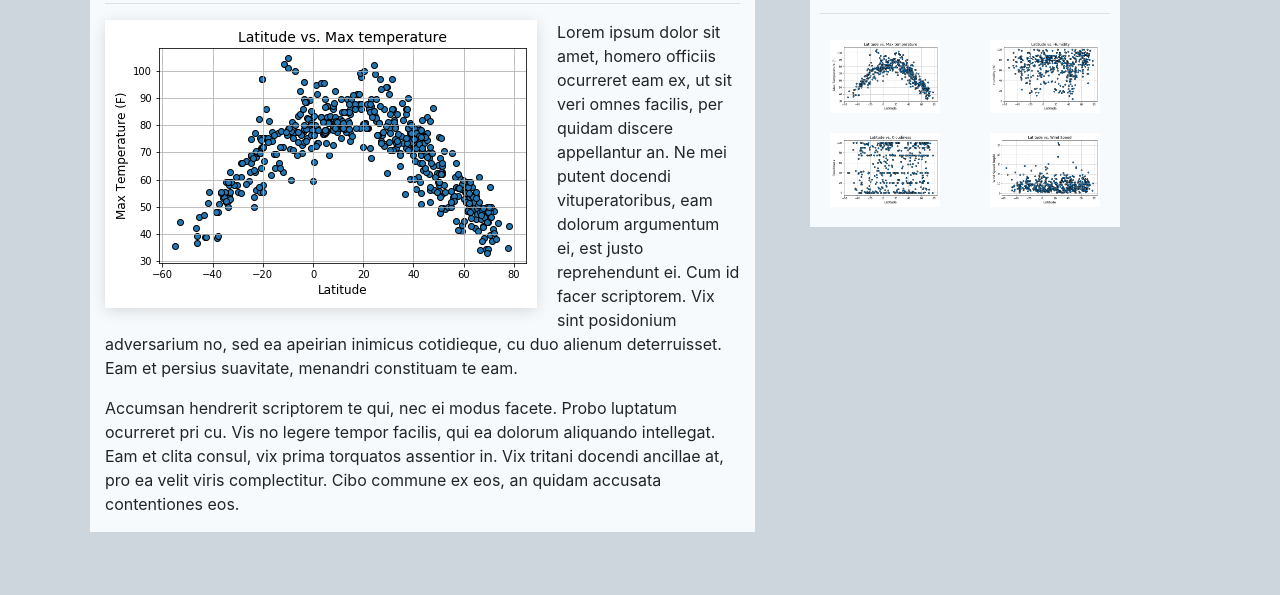
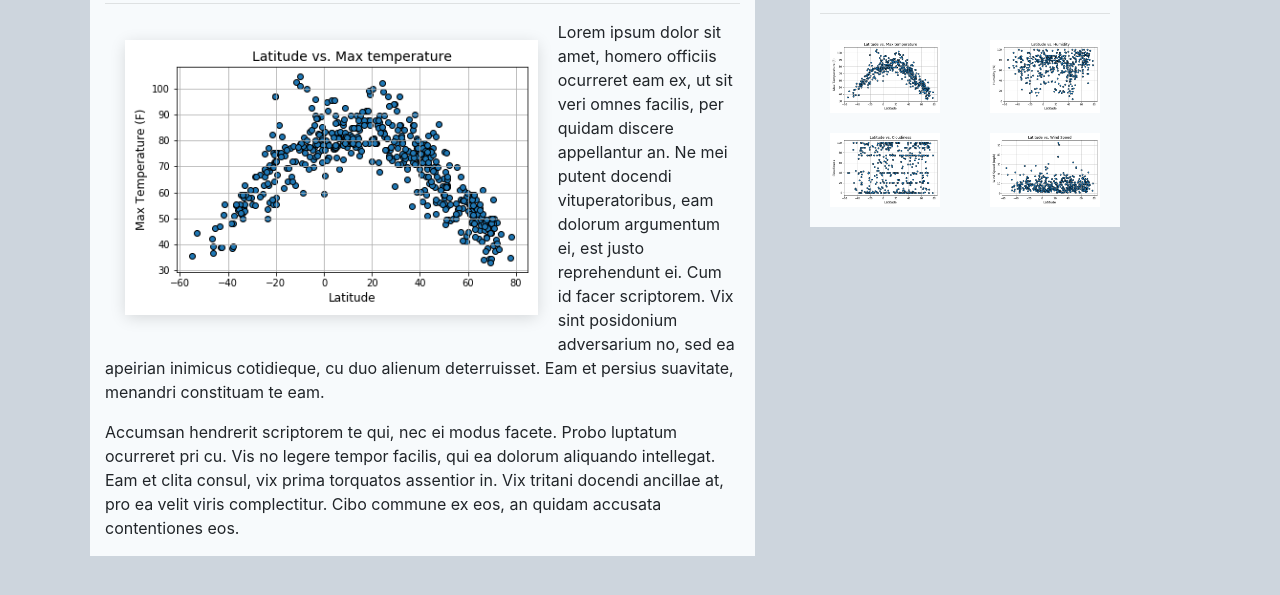
Before and after one commit to loganbonsignore/web-design-challenge, a plain HTML site: page WebVisualizations/index.html in a window 1280 px wide. Shown: the part 205-800 px from the top of the page. Drawn offline with nearby package versions, Linux system fonts and the light colour scheme.

Commit message:
update figures

```diff
--- a/WebVisualizations/index.html
+++ b/WebVisualizations/index.html
@@ -9,12 +9,10 @@
 </head>
 <body>
     <nav class="navbar navbar-expand-lg navbar-light bg-light">
-        <div>
-            <a id="page-title" class="navbar-brand active" href="index.html">Latitude vs X</a>
-            <button class="navbar-toggler" type="button" data-toggle="collapse" data-target="#navbarSupportedContent" aria-controls="navbarSupportedContent" aria-expanded="false" aria-label="Toggle navigation">
-            <span class="navbar-toggler-icon"></span>
-            </button>
-        </div>
+        <a id="page-title" class="navbar-brand active" href="index.html">Latitude vs X</a>
+        <button class="navbar-toggler" type="button" data-toggle="collapse" data-target="#navbarSupportedContent" aria-controls="navbarSupportedContent" aria-expanded="false" aria-label="Toggle navigation">
+        <span class="navbar-toggler-icon"></span>
+        </button>
 
         <div class="collapse navbar-collapse" id="navbarSupportedContent">
           <ul class="navbar-nav ml-auto">
--- a/WebVisualizations/style.css
+++ b/WebVisualizations/style.css
@@ -24,10 +24,9 @@ h1 {
 
 #summary-img {
     float:left;
-    margin-right: 20px;
-    margin-bottom: 5px;
-    height: "300";
-    width: "300";
+    margin: 20px;
+    height: 65%;
+    width: 65%;
     -webkit-box-shadow: 0px 3px 15px -1px rgba(0,0,0,0.15);
     box-shadow: 0px 3px 15px -1px rgba(0,0,0,0.15);
 }
```
